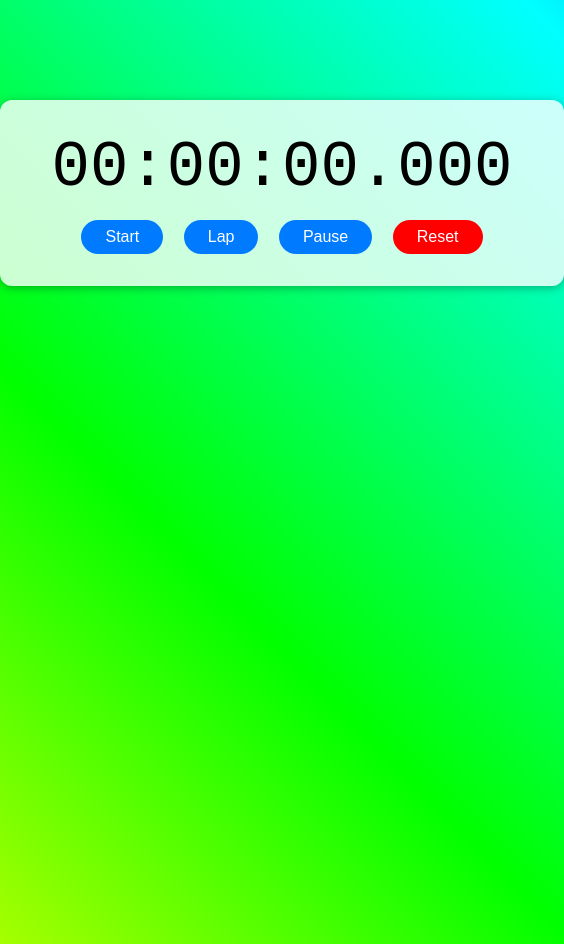
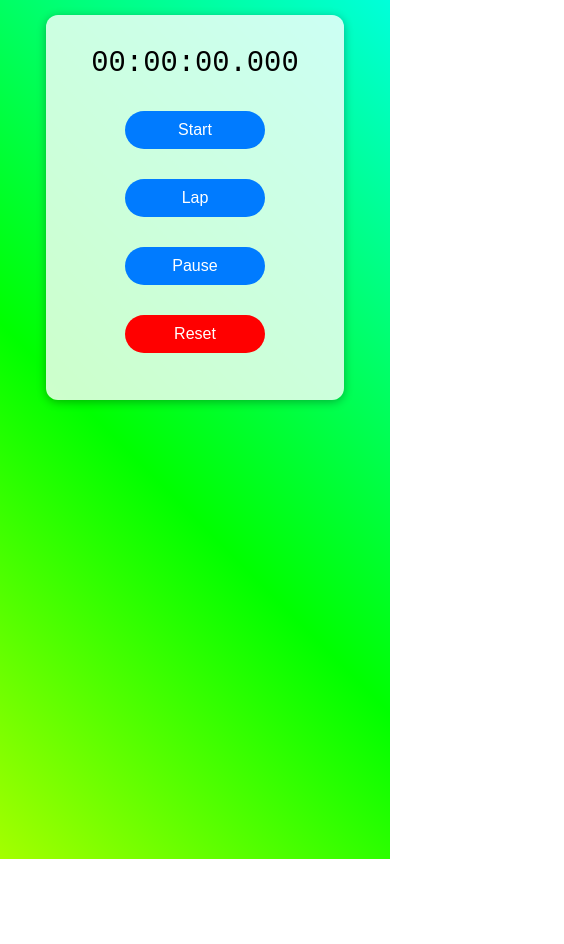
Before and after one commit to datagonerogue/Prasunet_WD_02, a plain HTML site: page index.html in a window 390 px wide. Shown: the whole page, 564 px wide, since content can reach past the window. After the commit the page ends 859 px from the top, so only its background shows below. Drawn offline with Linux system fonts and the light colour scheme.

Commit message:
add media quries for smaller screens

```diff
--- a/styles.css
+++ b/styles.css
@@ -74,10 +74,57 @@ button:hover {
 
 .lap-times {
   font-size: 1.2rem;
-  max-height: 400px;
+  max-height: 30vh;
+
   overflow-y: auto;
 }
 
 .lap-time {
   margin-bottom: 0.5rem;
 }
+
+@media (max-width: 600px) {
+  body {
+    padding: 0px;
+  }
+  .stopwatch {
+    width: 80%;
+    display: flex;
+    margin: 30px auto;
+
+    flex-direction: column;
+  }
+
+  .time {
+    font-size: 3rem;
+  }
+  .controls {
+    display: flex;
+    flex-direction: column;
+    justify-content: center;
+    align-items: center;
+  }
+  button {
+    width: 30%;
+    padding: 20px 20px;
+    margin: 10px;
+  }
+}
+
+@media (max-width: 450px) {
+  .stopwatch {
+    width: 60%;
+    margin: 15px auto;
+  }
+  .controls {
+    margin: 0px;
+  }
+  .time {
+    font-size: 1.8em;
+  }
+  button {
+    width: 60%;
+    padding: 10px 30px;
+    margin: 15px;
+  }
+}
```
